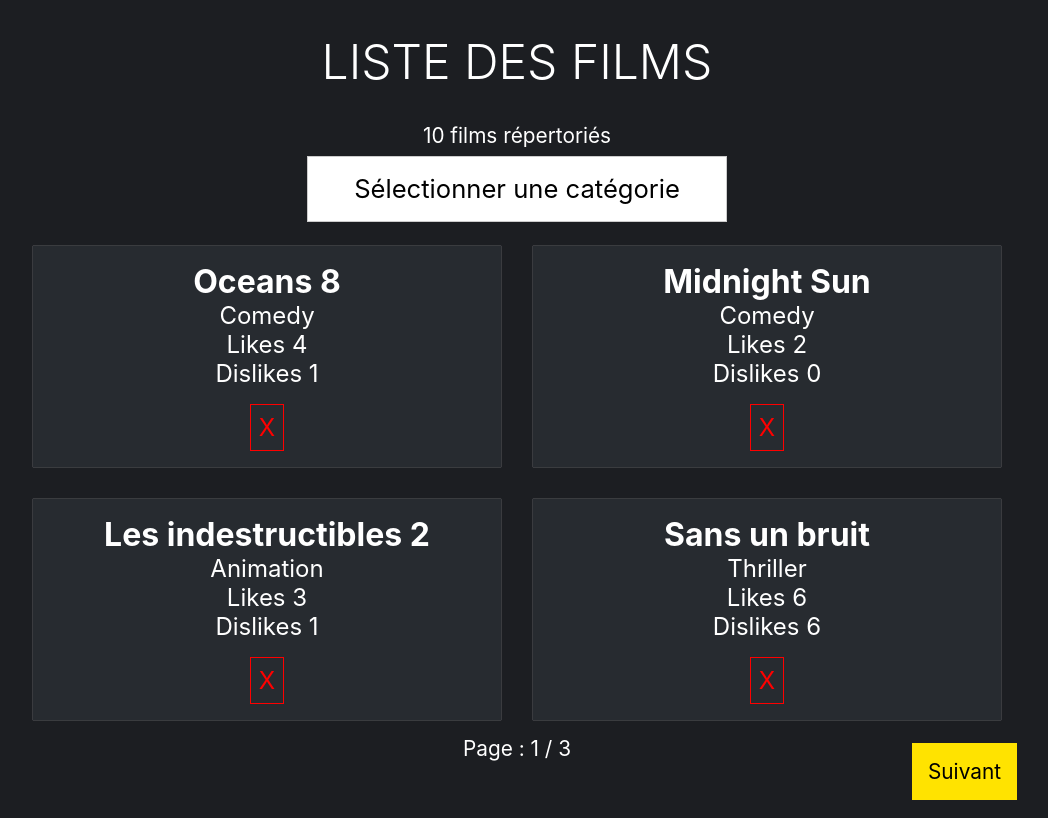
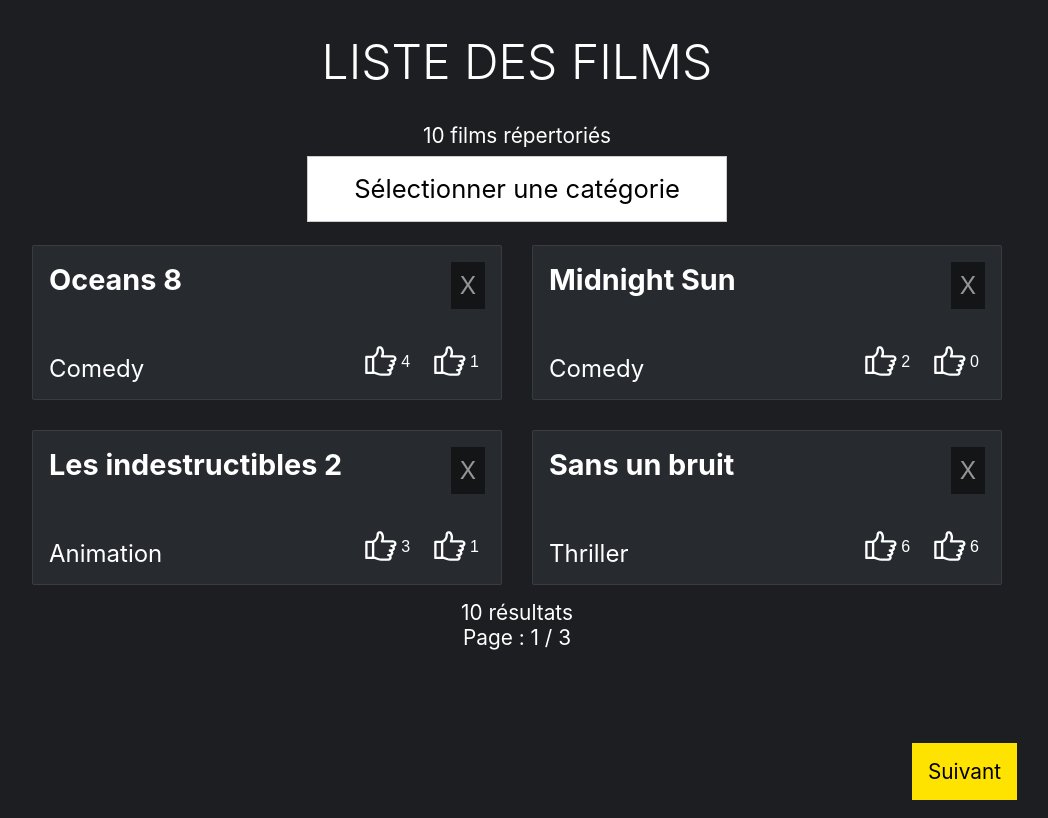
Before and after one commit to suzette-sousa/react-interview, a React (Create React App) app: page / in a window 1280 px wide. Shown: the whole page, without its empty margins (123-1171 px from the left). Built offline with nearby package versions, Linux system fonts and the light colour scheme.

Commit message:
improve styles movies cards

```diff
--- a/src/features/movies/Movies.js
+++ b/src/features/movies/Movies.js
@@ -16,6 +16,9 @@ import {
 } from './moviesSlice';
 
 import Styles from "./Movies.module.scss";
+
+import {ReactComponent as LikeIcon}  from "../../assets/svg/like.svg";
+import {ReactComponent as DislikeIcon}  from "../../assets/svg/like.svg";
 
 const Movies = () => {
   const categories = useSelector(categoriesData);
@@ -113,18 +116,22 @@ const Movies = () => {
             {filteredMovies?.length > 0 && filteredMovies.map((movie) => (
               <div key={movie.id}>
                 <div className={Styles.listInner}>
-                  <h2>{movie.title}</h2>
-                  <p>{movie.category}</p>
-                  <p onClick={() => onToggleLike(movie)}>Likes {movie.likes}</p>
-                  <p onClick={() => onToggleDislike(movie)}>Dislikes {movie.dislikes}</p>
-                  <span className={Styles.btnDelete} onClick={() => onDeleteMovie(movie)}>X</span>
+                  <div className={Styles.movieTitle}>
+                    <h2>{movie.title}</h2>
+                    <span className={Styles.btnDelete} onClick={() => onDeleteMovie(movie)}>X</span>
+                  </div>
+                  <span className={Styles.category}>{movie.category}</span>
+                  <span className={Styles.ctas}>
+                    <button onClick={() => onToggleLike(movie)} className={movie.liked ? Styles.ctaActive : Styles.cta} disabled={movie.disliked}><LikeIcon />{movie.likes}</button>
+                    <button onClick={() => onToggleDislike(movie)} className={movie.disliked ? Styles.ctaActive : Styles.cta} disabled={movie.liked}><DislikeIcon />{movie.dislikes}</button>
+                  </span>
                 </div>
               </div>
             ))}
           </div>
         </section>
 
-        {filters?.category && filteredMoviesCount !== moviesCount && <p>{filteredMoviesCount} résultat{filteredMoviesCount > 1 && "s"}</p>}
+        <p>{filteredMoviesCount} résultat{filteredMoviesCount > 1 && "s"}</p>
         {moviesDisplayedCount > 0 && (
           <>
             <span>Page : {pageNumber} / {nbPages}</span>
--- a/src/features/movies/Movies.module.scss
+++ b/src/features/movies/Movies.module.scss
@@ -7,7 +7,7 @@
 
 h2 {
   font-weight: 700;
-  font-size: 2rem;
+  font-size: 1.8rem;
 }
 .selectWrapper {
   position: relative;
@@ -16,6 +16,7 @@ h2 {
   position: absolute;
   left: 0;
   right: 0;
+  z-index: 99999;
 }
 .selectOptionWrapper {
   display: flex;
@@ -81,25 +82,66 @@ h2 {
   }
 }
 .listInner {
+  display: grid;
+  grid-template-areas:
+  'movieTitle movieTitle'
+  'category ctas';
   padding: 1rem;
   background-color: #272b30;
   box-shadow: 0 0 1px #ccc;
+  text-align: left;
   font-size: 1.5rem;
   color: #fff;
   &:hover {
     background-color: #32383e;
   }
 }
-
+.movieTitle {
+  grid-area: movieTitle;
+  display: flex;
+  justify-content: space-between;
+  align-items: flex-start;
+  margin-bottom: 2rem;
+}
+.category {
+  grid-area: category;
+  display: flex;
+  align-items: flex-end;
+}
+.ctas {
+  grid-area: ctas;
+  display: flex;
+  justify-content: flex-end;
+  align-items: flex-end;
+  .cta, .ctaActive {
+    display: inline-flex;
+    align-items: center;
+    margin-left: 0.5rem;
+    cursor: pointer;
+    color: #fff;
+    svg {
+      width: 2.5rem;
+    }
+    &:disabled {
+      opacity: 0.3;
+      cursor: initial;
+    }
+  }
+  .ctaActive {
+    color: var(--sw-color-princ);
+  }
+}
 .btnDelete {
   display: inline-flex;
-  margin-top: 1rem;
   background: none;
   padding: 0.5rem;
-  border: 1px solid #f00;
-  color: #f00;
+  margin-left: 0.5rem;
+  border: 1px solid #000;
+  background-color: #000;
+  color: #fff;
+  opacity: 0.5;
   &:hover {
-    opacity: 0.8;
+    opacity: 1;
     cursor: pointer;
   }
 }
--- a/src/index.scss
+++ b/src/index.scss
@@ -35,6 +35,8 @@ button {
   -moz-appearance: none;
   appearance: none;
   border: none;
+  background: none;
+  font-size: 16px;
 }
 
 /*
```
Also changed, not shown: src/assets/svg/dislike.svg (added), src/assets/svg/like.svg (added).
